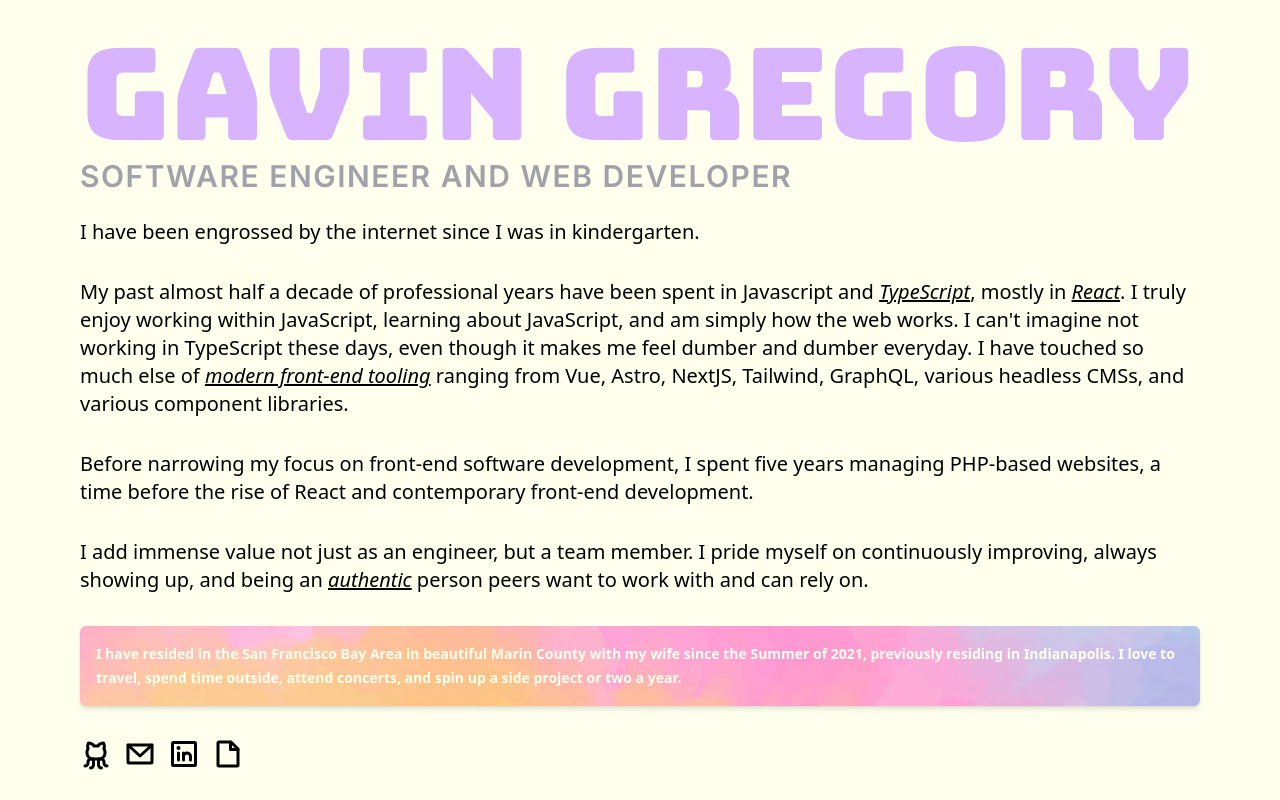
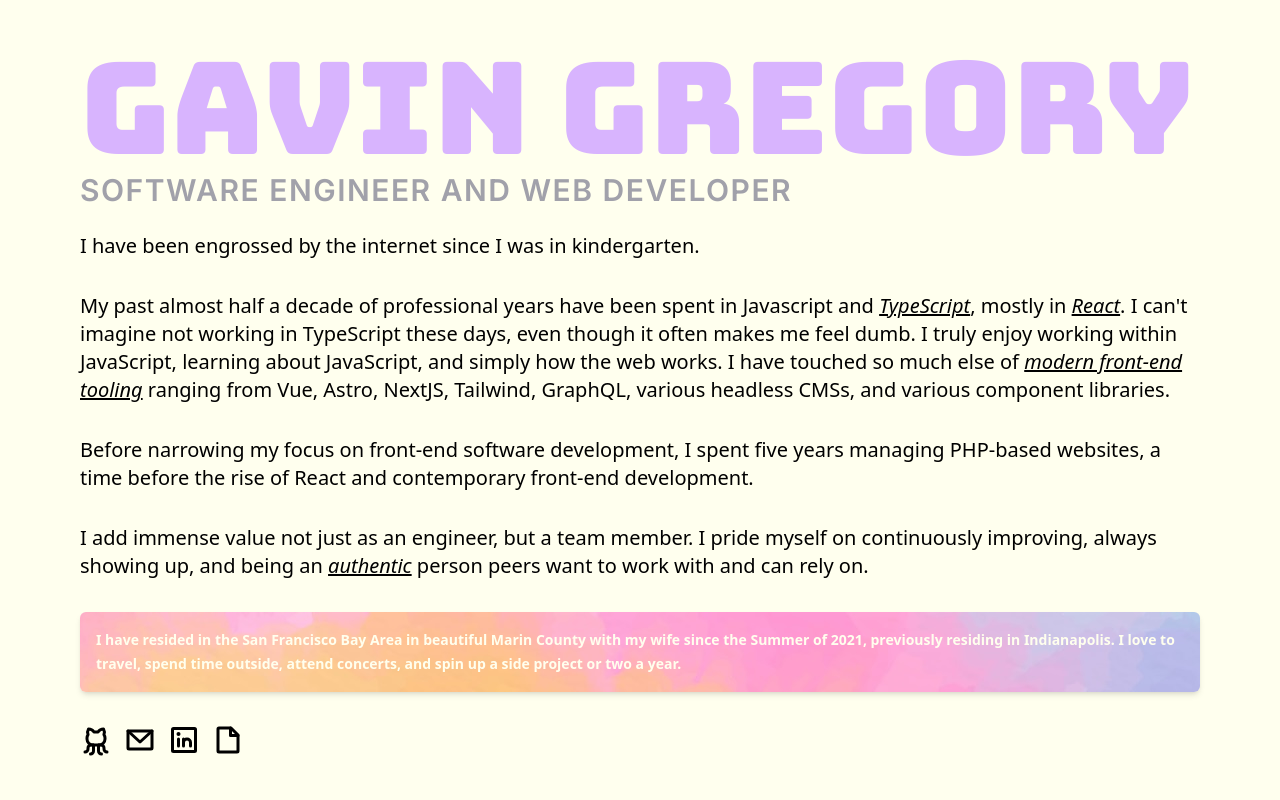
Before and after one commit to gavgrego/gavins-page, a Next.js app: page / in a window 1280 px wide. Built offline with nearby package versions, Linux system fonts and the light colour scheme.

Commit message:
fix grammar

```diff
--- a/app/page.tsx
+++ b/app/page.tsx
@@ -16,11 +16,11 @@ const Home = () => {
 
           <p>
             My past almost half a decade of professional years have been spent in Javascript and{' '}
-            <em>TypeScript</em>, mostly in <em>React</em>. I truly enjoy working within JavaScript,
-            learning about JavaScript, and am simply how the web works. I can't imagine not working
-            in TypeScript these days, even though it makes me feel dumber and dumber everyday. I
-            have touched so much else of <em>modern front-end tooling</em> ranging from Vue, Astro,
-            NextJS, Tailwind, GraphQL, various headless CMSs, and various component libraries.
+            <em>TypeScript</em>, mostly in <em>React</em>. I can't imagine not working in TypeScript
+            these days, even though it often makes me feel dumb. I truly enjoy working within
+            JavaScript, learning about JavaScript, and simply how the web works. I have touched so
+            much else of <em>modern front-end tooling</em> ranging from Vue, Astro, NextJS,
+            Tailwind, GraphQL, various headless CMSs, and various component libraries.
           </p>
 
           <p>
```
